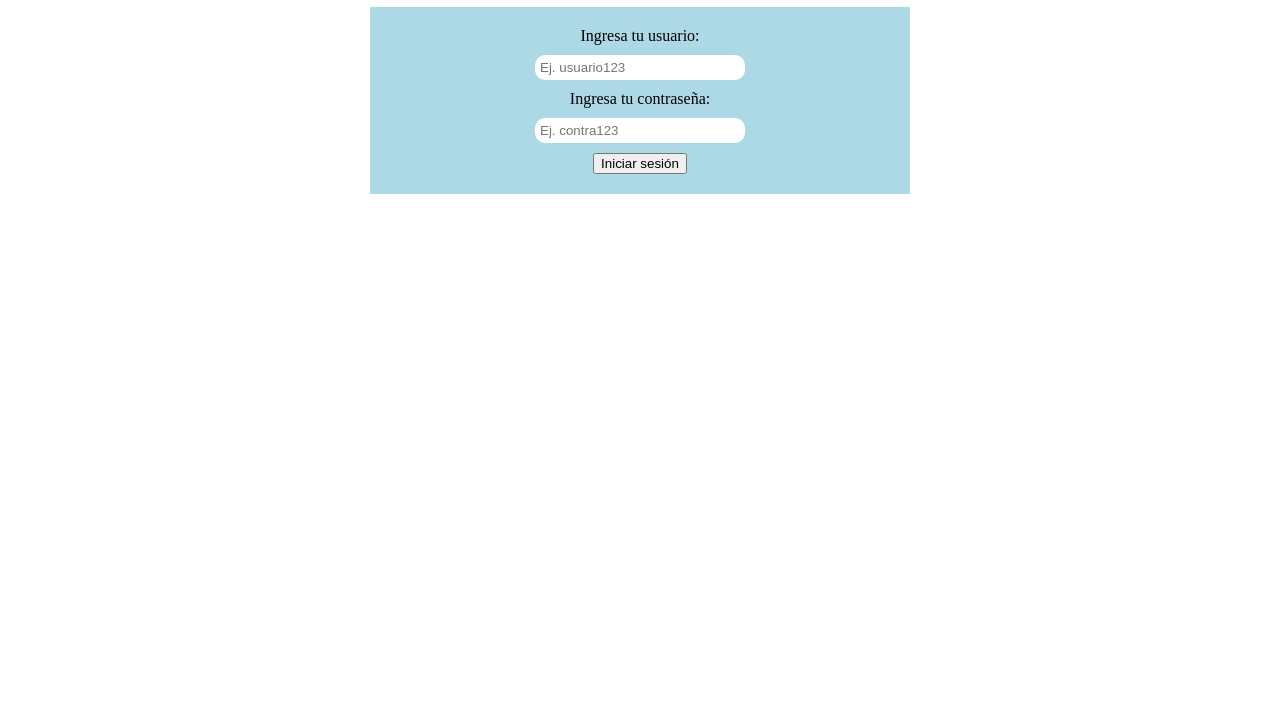
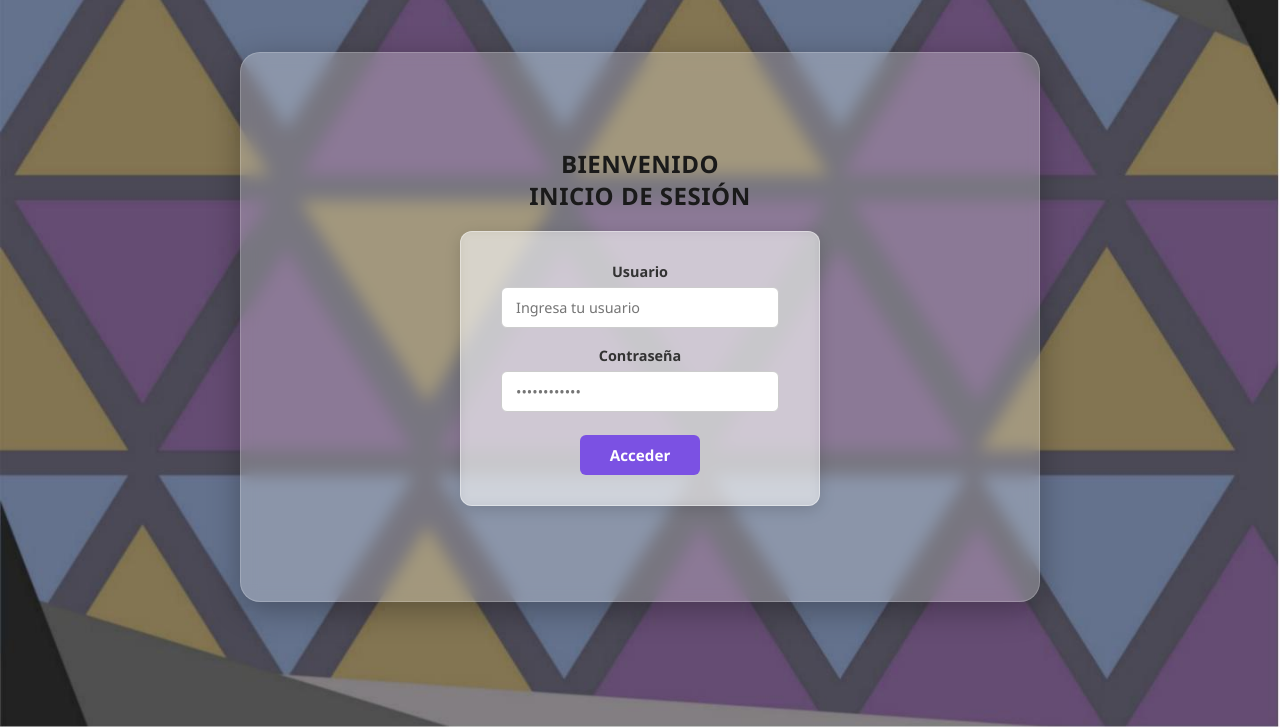
Before and after one commit to Saul848/Proyecto-procesos, a website: page public/html/login.html in a window 1280 px wide. Shown: the part 73-800 px from the top of the page. Drawn offline with Linux system fonts and the light colour scheme.

Commit message:
estilo del login

```diff
--- a/public/css/login.css
+++ b/public/css/login.css
@@ -1,34 +1,120 @@
-#cabecera_sesion{
-    font-family: Arial, Helvetica, sans-serif;
-    color: orange;
-    background-color: lightgrey;
-    border-radius: 12;
-    text-align: center;
-    letter-spacing: 3px;
+/* Estilos generales */
+* {
+    margin: 0;
+    padding: 0;
+    box-sizing: border-box;
+    font-family: 'Segoe UI', Tahoma, Geneva, Verdana, sans-serif;
 }
 
-#cuestionario_sesion{
-    background-color: lightblue;
-    width: 500px;
-    padding: 20px;
+body {
+    background-image: url('../img/login.jpg');
+    background-size: cover;
+    background-position: center;
+    background-repeat: no-repeat;
+    height: 100vh;
+    display: flex;
+    justify-content: center;
+    align-items: center;
+}
 
+/* El cuadro grande exterior */
+.contenedor-principal {
+    background: rgba(255, 255, 255, 0.25);
+    backdrop-filter: blur(8px);
+    -webkit-backdrop-filter: blur(8px);
+    border: 1px solid rgba(255, 255, 255, 0.18);
+    border-radius: 20px;
 
-    width: 500px;
-    margin: 0 auto;
+    width: 85%;
+    max-width: 800px;
+    height: 80vh;
+    max-height: 550px;
 
     display: flex;
     flex-direction: column;
+    justify-content: center;
     align-items: center;
-    gap: 10px;
+    position: relative;
+    box-shadow: 0 8px 32px 0 rgba(0, 0, 0, 0.3);
 }
 
-.campos_datos{
-    width: 200px;
-    padding: 5px;
-    border-radius: 10px;
-    border: 0px;
+/* Cabecera de sesión */
+#cabecera_sesion {
+    margin-bottom: 20px;
+    text-align: center;
 }
 
-.label_inputs{
-    font-family: "Lucida Console", "Courier New", monospace;
+#cabecera_sesion h1 {
+    color: #1a1a1a;
+    font-size: 1.5rem;
+    font-weight: 700;
+    line-height: 1.3;
+    letter-spacing: 0.5px;
 }
+
+/* El cuadro interior del formulario*/
+#cuestionario_sesion {
+    background: rgba(245, 245, 245, 0.5);
+    backdrop-filter: blur(5px);
+    -webkit-backdrop-filter: blur(5px);
+
+    padding: 30px 40px;
+    border-radius: 12px;
+    box-shadow: 0 4px 16px rgba(0, 0, 0, 0.15);
+    border: 1px solid rgba(255, 255, 255, 0.4);
+
+    width: 100%;
+    max-width: 360px;
+    display: flex;
+    flex-direction: column;
+}
+
+/* Etiquetas */
+.label-inputs {
+    font-weight: 600;
+    color: #333333;
+    margin-bottom: 6px;
+    font-size: 0.9rem;
+    text-align: center;
+}
+
+/* Campos de entrada de datos */
+.campos_datos {
+    padding: 10px 14px;
+    margin-bottom: 18px;
+    background: #ffffff;
+    border: 1px solid #cccccc;
+    border-radius: 6px;
+    font-size: 0.9rem;
+    outline: none;
+    transition: border-color 0.3s;
+}
+
+.campos_datos:focus {
+    border-color: #7b51e3;
+    box-shadow: 0 0 0 2px rgba(123, 81, 227, 0.2);
+}
+
+/* Botón de inicio de sesión */
+#boton-login {
+    background-color: #7b51e3;
+    color: #ffffff;
+    padding: 10px;
+    border: none;
+    border-radius: 6px;
+    font-size: 0.95rem;
+    font-weight: bold;
+    cursor: pointer;
+    transition: background-color 0.3s, transform 0.1s;
+    margin-top: 5px;
+    align-self: center;
+    width: 120px;
+}
+
+#boton-login:hover {
+    background-color: #6a42cc;
+}
+
+#boton-login:active {
+    transform: scale(0.98);
+}
--- a/public/html/login.html
+++ b/public/html/login.html
@@ -7,16 +7,21 @@
     <link rel="stylesheet" href="../css/login.css">
 </head>
 <body>
-    <div id="cabecera_sesion">
-        <h1>Inicio de sesión</h1>
-    </div>
-    <div id="cuestionario_sesion">
-        <label for="input-user" class="label-inputs">Ingresa tu usuario:</label>
-        <input type="text" class="campos_datos" placeholder="Ej. usuario123" id="input-user"></input>
-        <label for="input-contra" class="label-inputs">Ingresa tu contraseña:</label>
-        <input type="password" class="campos_datos" placeholder="Ej. contra123" id="input-contra"></input>
 
-        <button id="boton-login">Iniciar sesión</button>
+    <div class="contenedor-principal">
+        <div id="cabecera_sesion">
+            <h1>BIENVENIDO<br>INICIO DE SESIÓN</h1>
+        </div>
+
+        <div id="cuestionario_sesion">
+            <label for="input-user" class="label-inputs">Usuario</label>
+            <input type="text" class="campos_datos" placeholder="Ingresa tu usuario" id="input-user">
+
+            <label for="input-contra" class="label-inputs">Contraseña</label>
+            <input type="password" class="campos_datos" placeholder="••••••••••••" id="input-contra">
+
+            <button id="boton-login">Acceder</button>
+        </div>
     </div>
 
     <script src="../js/login.js"></script>
```
Also changed, not shown: data/xml/accesos.xml (+8 -0 lines), public/img/login.jpg (added).
